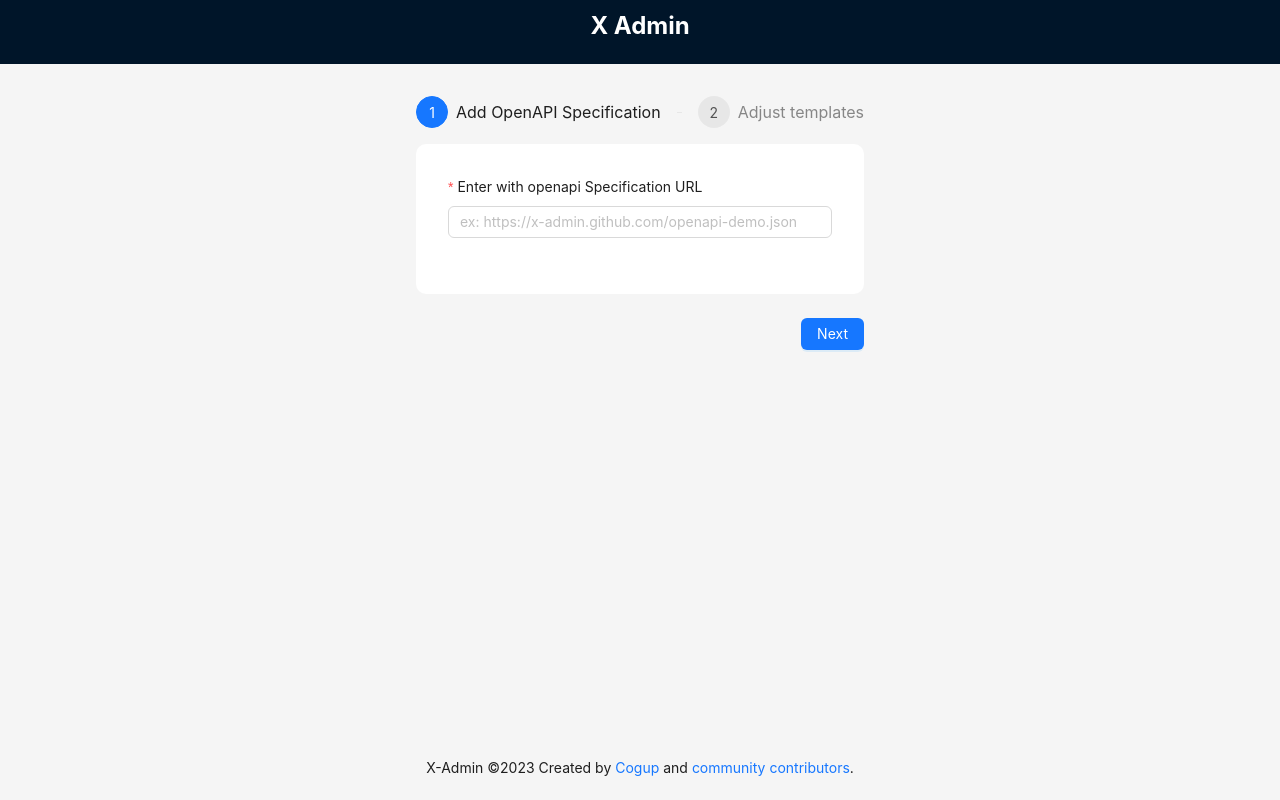
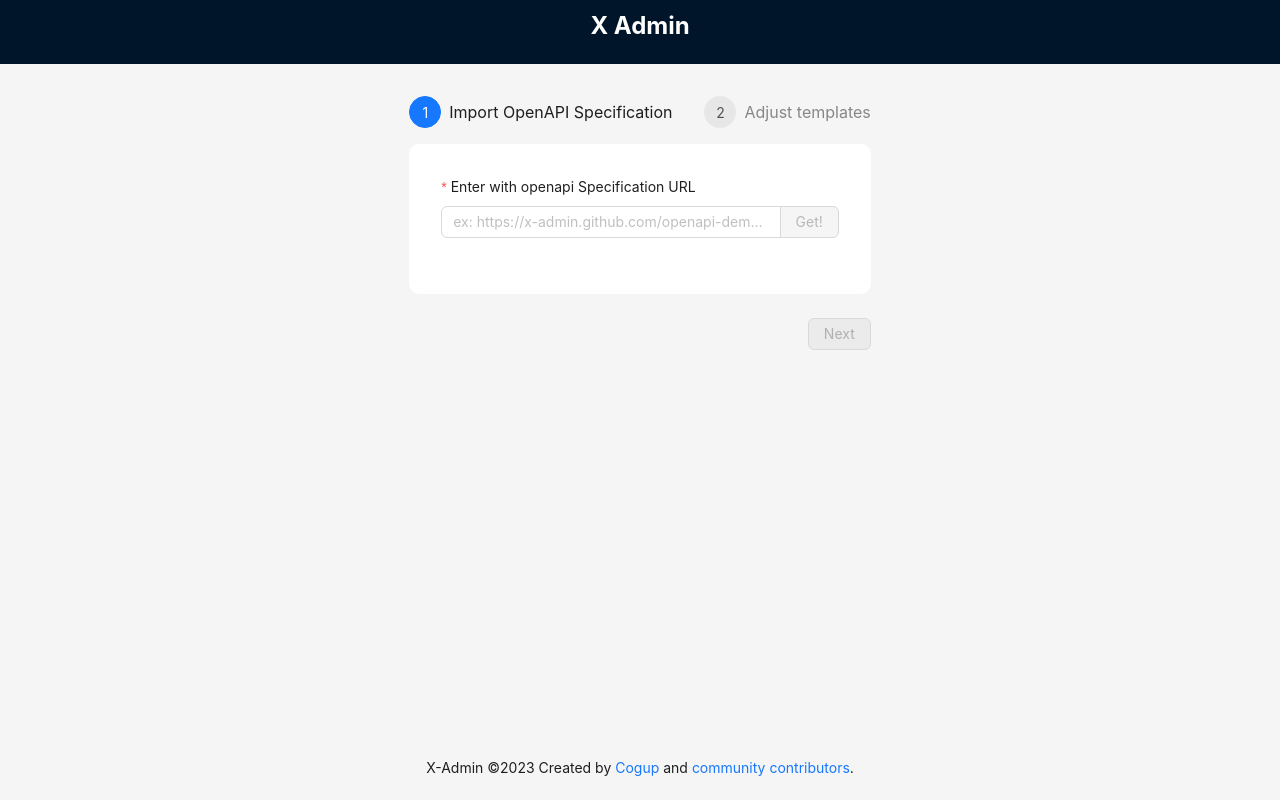
Before and after one commit to cogup/x-admin, a React (Create React App) app: page / in a window 1280 px wide. Built offline with nearby package versions, Linux system fonts and the light colour scheme.

Commit message:
download openai

```diff
--- a/package.json
+++ b/package.json
@@ -10,7 +10,7 @@
     "@testing-library/react": "^13.4.0",
     "@testing-library/user-event": "^13.5.0",
     "@uiw/react-textarea-code-editor": "^2.1.6",
-    "antd": "^5.4.6",
+    "antd": "^5.10.1",
     "axios": "^1.4.0",
     "dayjs": "^1.11.7",
     "highlight.js": "^11.8.0",
--- a/src/components/Steps.tsx
+++ b/src/components/Steps.tsx
@@ -1,5 +1,5 @@
 import React, { useEffect, useState } from 'react';
-import { Button, message, Steps, theme } from 'antd';
+import { Button, Steps, theme } from 'antd';
 import { type Controller } from '../controller';
 
 export interface Step {
@@ -21,6 +21,7 @@
   currentData: Record<string, any>;
   next?: () => void;
   prev?: () => void;
+  nextBottom: React.Dispatch<React.SetStateAction<boolean>>;
 }
 
 export type StepNode = (props: StepProps) => React.ReactElement;
@@ -29,17 +30,23 @@
   steps,
   controller,
   onDone,
-  onNext
+  onNext,
+  confirmToNext = true
 }): React.ReactElement => {
   const { token } = theme.useToken();
   const [current, setCurrent] = useState(0);
   const [stepData, setStepData] = useState<Record<string, any>>({});
+  const [nextActive, setNextActive] = useState<boolean>(!confirmToNext);
 
   useEffect(() => {
     if (current === steps.length - 1 && onDone !== undefined) {
       onDone(stepData);
     } else if (current < steps.length - 1 && onNext !== undefined) {
       onNext(stepData);
+    }
+
+    if (confirmToNext) {
+      setNextActive(false);
     }
   }, [current]);
 
@@ -97,6 +104,7 @@
           currentData={stepData}
           next={next}
           prev={prev}
+          nextBottom={setNextActive}
         />
       </div>
       <div
@@ -109,12 +117,12 @@
         }}
       >
         {current < steps.length - 1 && (
-          <Button type="primary" onClick={() => next()}>
+          <Button type="primary" onClick={() => next()} disabled={!nextActive}>
             Next
           </Button>
         )}
         {current === steps.length - 1 && (
-          <Button type="primary" onClick={() => done()}>
+          <Button type="primary" onClick={() => done()} disabled={!nextActive}>
             Done
           </Button>
         )}
--- a/src/setup/AddUrl.tsx
+++ /dev/null
@@ -1,38 +0,0 @@
-import React from 'react';
-import { Form, Input } from 'antd';
-import { StepProps } from '../components/Steps';
-
-const AddUrl = (props: StepProps): React.ReactElement => {
-  const onChange = (e: React.ChangeEvent<HTMLInputElement>) => {
-    props.setData({ url: e.target.value });
-  };
-
-  return (
-    <Form
-      layout="vertical"
-      style={{
-        display: 'flex',
-        flexDirection: 'column',
-        minWidth: '30vw',
-        border: 'none'
-      }}
-    >
-      <Form.Item
-        name="url"
-        label="Enter with openapi Specification URL"
-        rules={[
-          { required: true },
-          { type: 'url', warningOnly: true },
-          { type: 'string', min: 6 }
-        ]}
-      >
-        <Input
-          onChange={onChange}
-          placeholder="ex: https://x-admin.github.com/openapi-demo.json"
-        />
-      </Form.Item>
-    </Form>
-  );
-};
-
-export default AddUrl;
--- a/src/setup/AdjustTemplates.tsx
+++ b/src/setup/AdjustTemplates.tsx
@@ -136,6 +136,7 @@
     setList(getList(specification));
     setXAdminData(specification['x-admin']);
     props.setData({ ...specification });
+    props.nextBottom(true);
   }, []);
 
   useEffect(() => {
--- /dev/null
+++ b/src/setup/ImportSpec.tsx
@@ -0,0 +1,162 @@
+import React, { useEffect } from 'react';
+import { Form, Input } from 'antd';
+import { StepProps } from '../components/Steps';
+import axios from 'axios';
+import { OpenAPI } from '../controller/openapi';
+import { Alert, Space } from 'antd';
+import { Button, message, theme } from 'antd';
+import { LoadingOutlined } from '@ant-design/icons';
+import type { FormInstance } from 'antd';
+
+const { Search } = Input;
+
+const SubmitButton = ({
+  form,
+  loading,
+  success = false
+}: {
+  form: FormInstance;
+  loading: boolean;
+  success?: boolean;
+}) => {
+  const [submittable, setSubmittable] = React.useState(false);
+
+  const {
+    token: { colorSuccessText, colorSuccessBg, colorSuccessBorder }
+  } = theme.useToken();
+
+  // Watch all values
+  const values = Form.useWatch([], form);
+
+  React.useEffect(() => {
+    form
+      .validateFields({
+        validateOnly: true
+      })
+      .then(
+        () => {
+          setSubmittable(true);
+        },
+        () => {
+          setSubmittable(false);
+        }
+      );
+  }, [values]);
+
+  return (
+    <Button
+      type="primary"
+      style={
+        success
+          ? {
+              background: colorSuccessBg,
+              color: colorSuccessText,
+              borderColor: colorSuccessBorder,
+              boxShadow: 'none'
+            }
+          : undefined
+      }
+      htmlType="submit"
+      disabled={!submittable}
+    >
+      {loading && <LoadingOutlined />} Get!
+    </Button>
+  );
+};
+
+const ImportSpec = (props: StepProps): React.ReactElement => {
+  const [error, setError] = React.useState<string | null>(null);
+  const [loading, setLoading] = React.useState<boolean>(false);
+  const [form] = Form.useForm();
+  const [urlSuccess, setUrlSuccess] = React.useState<boolean>(false);
+  const {
+    token: { colorSuccessText, colorSuccessBg, colorSuccessBorder }
+  } = theme.useToken();
+
+  const [messageApi, contextHolder] = message.useMessage();
+
+  const submitUrl = async () => {
+    setLoading(true);
+
+    const url = form.getFieldValue('url');
+    setUrlSuccess(false);
+    props.nextBottom(false);
+
+    try {
+      const response = await axios.get(url as string);
+      const specification = response.data as OpenAPI;
+
+      if (specification === undefined || specification.openapi !== '3.0.0') {
+        throw new Error('Invalid OpenAPI Specification');
+      }
+
+      props.setData({ ...specification });
+      props.nextBottom(true);
+      setUrlSuccess(true);
+    } catch (e: any) {
+      messageApi.open({
+        type: 'error',
+        content: e.message
+      });
+    }
+
+    setLoading(false);
+  };
+
+  const renderError = () => {
+    return (
+      <Alert
+        message="Error Text"
+        description="Error Description Error Description Error Description Error Description Error Description Error Description"
+        type="error"
+        closable
+        onClose={() => setError(null)}
+      />
+    );
+  };
+
+  return (
+    <Form
+      form={form}
+      layout="vertical"
+      name="validateOnly"
+      style={{
+        display: 'flex',
+        flexDirection: 'column',
+        minWidth: '30vw',
+        border: 'none'
+      }}
+      onFinish={submitUrl}
+    >
+      {contextHolder}
+      <Form.Item
+        name="url"
+        label="Enter with openapi Specification URL"
+        rules={[
+          { required: true },
+          { type: 'url' },
+          { type: 'string', min: 6 }
+        ]}
+      >
+        <Space.Compact style={{ width: '100%' }}>
+          <Input
+            placeholder="ex: https://x-admin.github.com/openapi-demo.json"
+            style={
+              urlSuccess
+                ? {
+                    background: colorSuccessBg,
+                    color: colorSuccessText,
+                    borderColor: colorSuccessBorder
+                  }
+                : undefined
+            }
+          />
+          <SubmitButton form={form} loading={loading} success={urlSuccess} />
+        </Space.Compact>
+      </Form.Item>
+      {error !== null && renderError()}
+    </Form>
+  );
+};
+
+export default ImportSpec;
--- a/src/setup/Setup.tsx
+++ b/src/setup/Setup.tsx
@@ -1,11 +1,11 @@
 import React from 'react';
 import { Layout, ConfigProvider } from 'antd';
 import styled from 'styled-components';
-import locale from 'antd/locale/pt_BR';
+// import locale from 'antd/locale/pt_BR';
 import { Typography } from 'antd';
 import StepsMaker from '../components/Steps';
-import AddUrl from './AddUrl';
 import AdjustTemplates from './AdjustTemplates';
+import ImportSpec from './ImportSpec';
 
 const { Paragraph, Title } = Typography;
 const { Header, Content, Footer } = Layout;
@@ -45,13 +45,13 @@
   }
 };
 
-const App = (): React.ReactElement => {
-  const onChangeStep = (data: any) => {
+const Setup = (): React.ReactElement => {
+  const onDone = (data: any) => {
     console.log(data);
   };
 
   return (
-    <ConfigProvider theme={customTheme} locale={locale}>
+    <ConfigProvider theme={customTheme}>
       <Root>
         <Layout
           style={{
@@ -86,16 +86,16 @@
             }}
           >
             <StepsMaker
-              onDone={onChangeStep}
-              onNext={onChangeStep}
+              confirmToNext={true}
+              onDone={onDone}
               steps={[
                 {
-                  key: 'addUrl',
-                  title: 'Add OpenAPI Specification',
-                  content: AddUrl
+                  key: 'specification',
+                  title: 'Import OpenAPI Specification',
+                  content: ImportSpec
                 },
                 {
-                  key: 'adjustTemplates',
+                  key: 'xadmin',
                   title: 'Adjust templates',
                   content: AdjustTemplates
                 }
@@ -127,4 +127,4 @@
   );
 };
 
-export default App;
+export default Setup;
```
Also changed, not shown: 1 other file (tests, documents, lock files or other folders).
